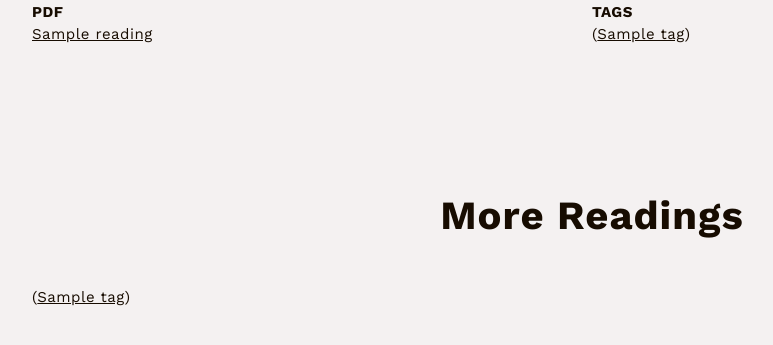
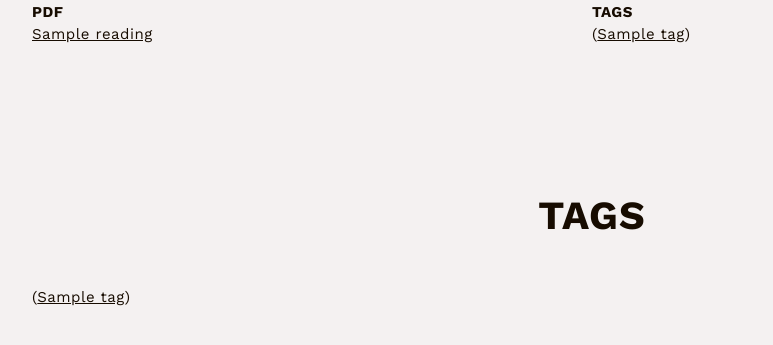
Before and after one commit to jboolean/wou, a Django app: template base/templates/base/tag-detail.html in a window 1280 px wide. Shown: the part 282-627 px from the top of the page, without its empty margins (48-821 px from the left). Run offline with Django 3.2, Linux system fonts and the light colour scheme; the template is opened without the code that fills it: most values are stand-ins (such as "Sample title", 1, 10 or a date in 2020); some libraries are stand-ins or nearby versions.

Commit message:
All tags header

```diff
--- a/base/templates/base/tag-detail.html
+++ b/base/templates/base/tag-detail.html
@@ -52,7 +52,7 @@
 </section>
 <section class="section section--detail section--all-tags">
 	<h2 class="section-header">
-		More Readings
+		TAGS
 	</h2>
 	<div class="section-content">
 		<div class="item--detail">
```
